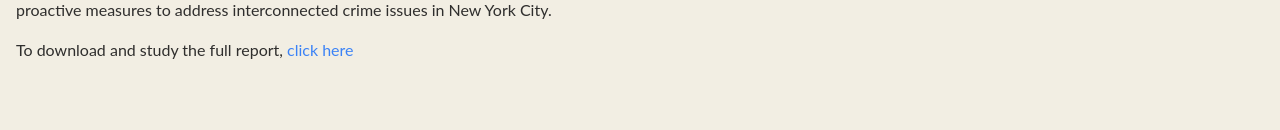
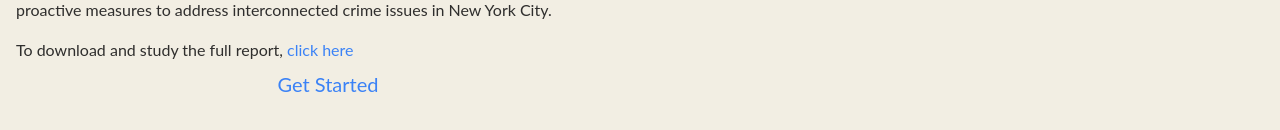
Before and after one commit to skuma251/SER531_Crimewatch, a Vue app in the folder crimewatch_webapp/: page / in a window 1280 px wide. Shown: the part 690-820 px from the top of the page. Built offline with nearby package versions, Linux system fonts and the light colour scheme; no server answers.

Commit message:
Added a link at bottom

```diff
--- a/crimewatch_webapp/src/components/Home.vue
+++ b/crimewatch_webapp/src/components/Home.vue
@@ -59,6 +59,15 @@
           >
             click here
           </a>
+        </p>
+
+        <p class="mt-2 text-center text-xl">
+          <router-link
+            to="/complaint-page"
+            class="text-blue-500 hover:underline"
+          >
+            Get Started
+          </router-link>
         </p>
       </div>
     </div>
```
